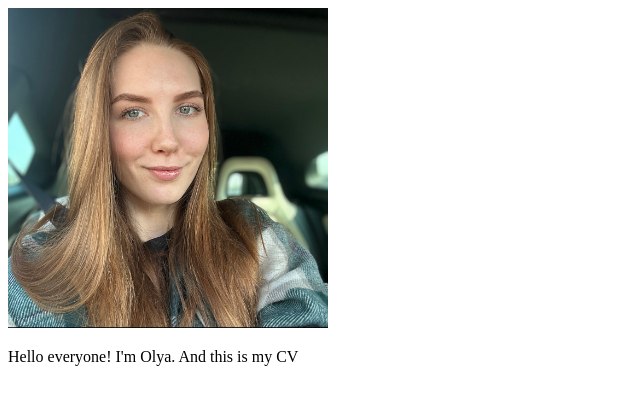
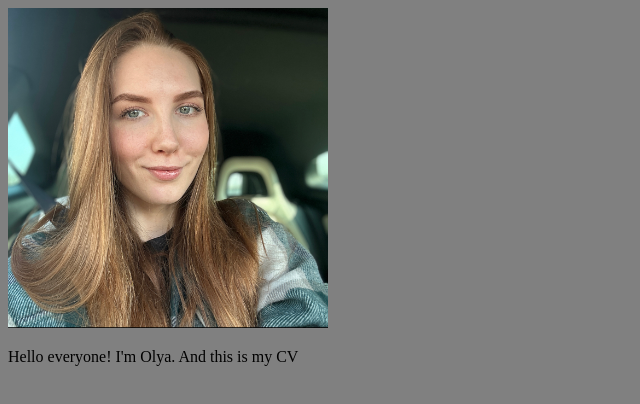
Before and after one commit to olya42/rsschool-cv, a plain HTML site: page index.html in a window 1280 px wide. Shown: the whole page, without its empty margins (0-640 px from the left). Drawn offline with Linux system fonts and the light colour scheme.

Commit message:
feat: add style in html file

```diff
--- a/index.html
+++ b/index.html
@@ -2,8 +2,9 @@
 <html lang="en">
   <head>
     <meta charset="UTF-8" />
-    <meta name="viewport" content="width=device-width, initial-scale=1.0"/>
+    <meta name="viewport" content="width=device-width, initial-scale=1.0">
     <title>My CV</title>
+    <link rel="stylesheet" href="style.css">
   </head>
   <body>
     <img src="/img/IMG_0369.jpg" alt="my photo" width="320">
```
